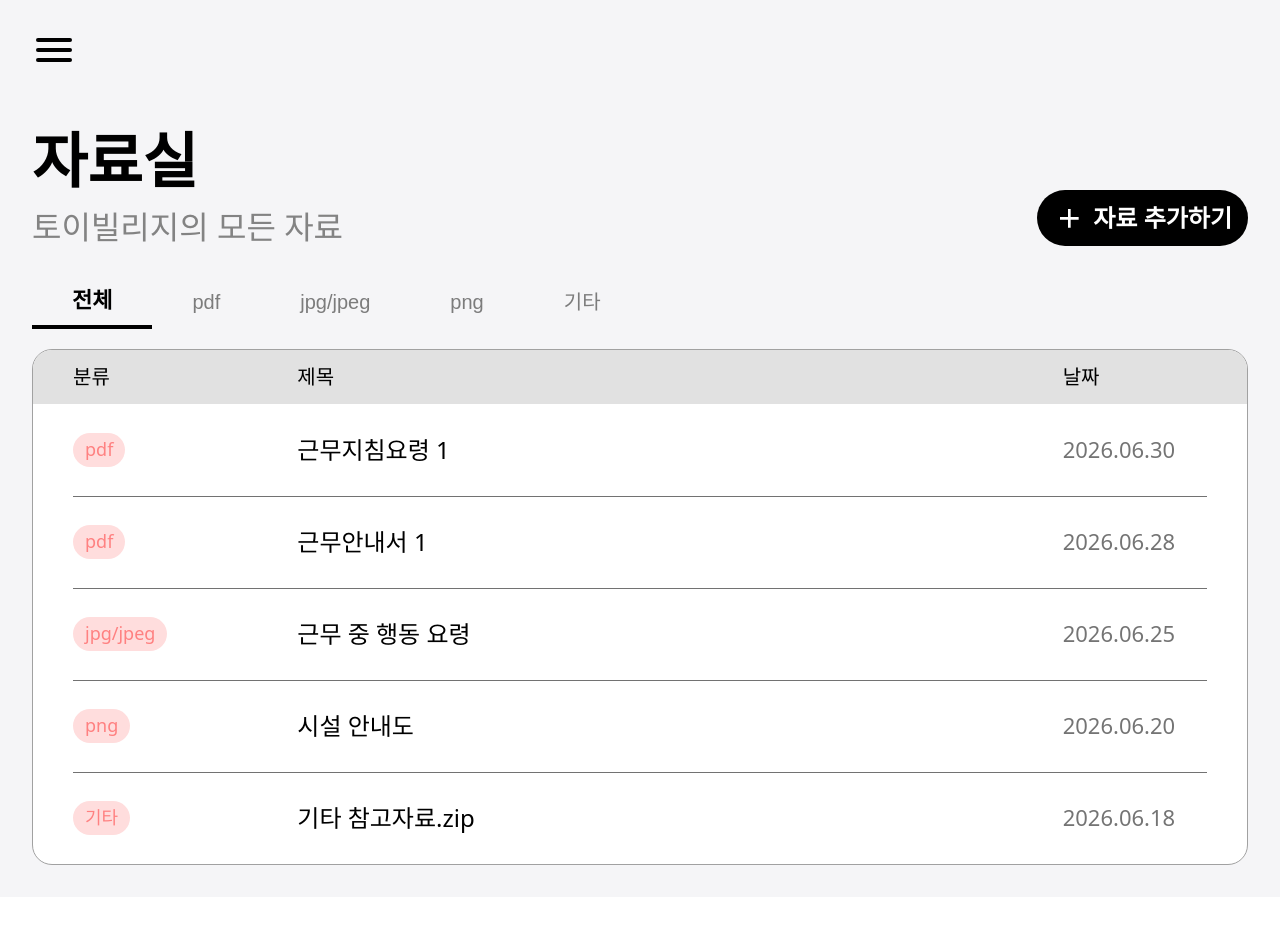
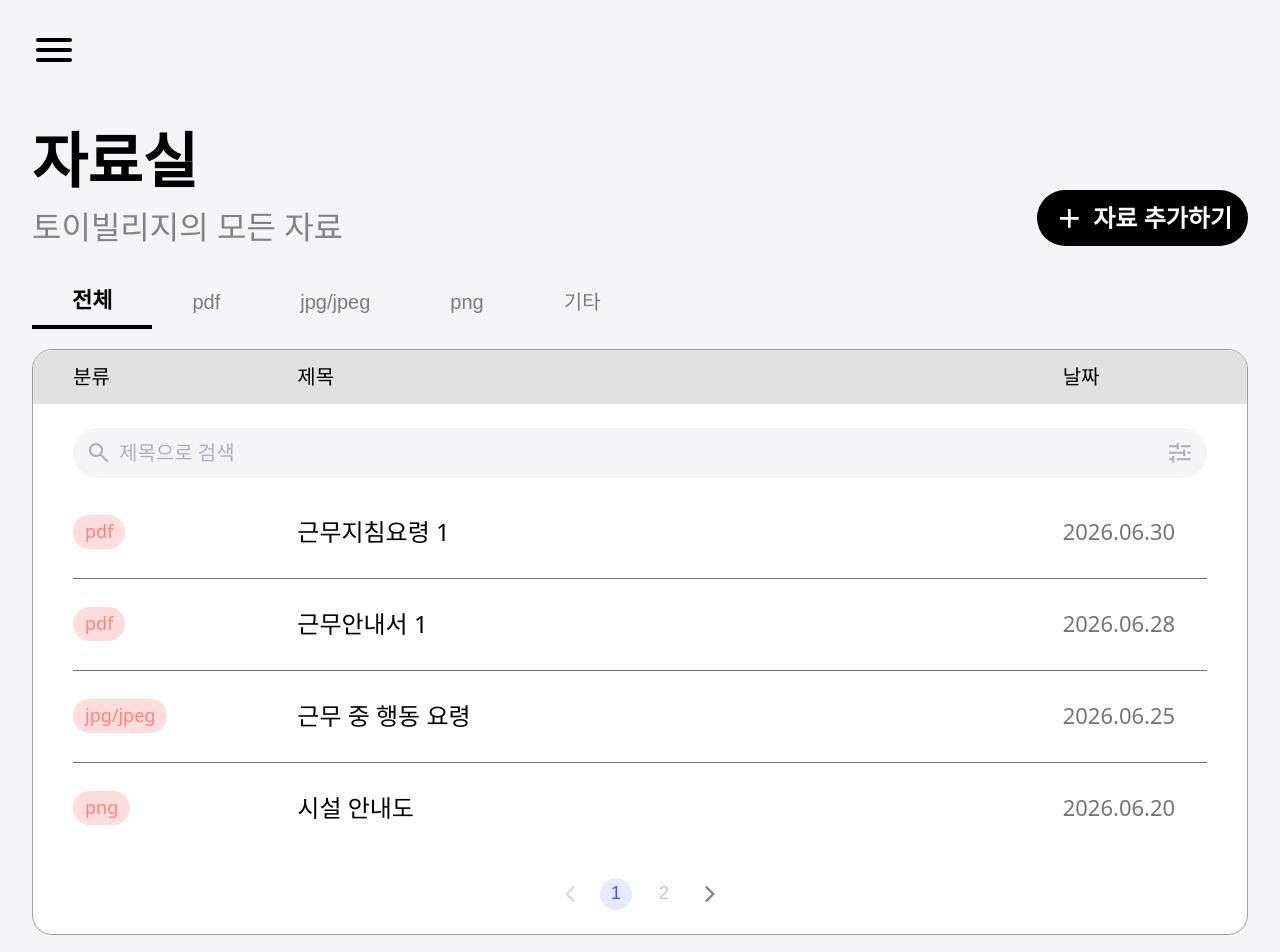
Before and after one commit to ToyVillage/ToyVillage-App-FE, a React (Vite) app: page /notices/resources in a window 1280 px wide. Shown: the top 952 px of the page. Before the commit the page ends 897 px from the top, so only its background shows below. Built offline with nearby package versions, Linux system fonts and the light colour scheme.

Commit message:
feat: 자료실 리스트 검색 ui 추가

```diff
--- a/src/pages/notices/resources/ResourceListPage.tsx
+++ b/src/pages/notices/resources/ResourceListPage.tsx
@@ -5,21 +5,54 @@ import {
   ResourceTable,
   mockResources,
   fileTypeTabs,
+  fileTypeLabel,
   tabToFileType,
 } from '@/entities/resource'
 import { CreateResourceButton } from '@/features/create-resource'
 import { FileTypeTabs } from './ui/FileTypeTabs'
 
+// 한 페이지에 노출할 자료 수(Figma list 컴포넌트 기준). 공지와 동일.
+const PAGE_SIZE = 4
+
 export function ResourceListPage() {
   const navigate = useNavigate()
   const [active, setActive] = useState('전체')
+  const [query, setQuery] = useState('')
+  const [page, setPage] = useState(1)
 
-  const resources = useMemo(() => {
+  const filtered = useMemo(() => {
     const type = tabToFileType[active]
-    return type === null || type === undefined
-      ? mockResources
-      : mockResources.filter((r) => r.fileType === type)
-  }, [active])
+    const byType =
+      type === null || type === undefined
+        ? mockResources
+        : mockResources.filter((r) => r.fileType === type)
+
+    const keyword = query.trim().toLowerCase()
+    if (!keyword) return byType
+
+    return byType.filter((r) =>
+      `${r.title} ${fileTypeLabel[r.fileType]} ${r.date}`
+        .toLowerCase()
+        .includes(keyword),
+    )
+  }, [active, query])
+
+  const pageCount = Math.max(1, Math.ceil(filtered.length / PAGE_SIZE))
+
+  // 탭·검색이 바뀌면 첫 페이지로 되돌린다. 렌더 중 상태 보정(effect 불필요).
+  const filterKey = `${active} ${query}`
+  const [prevFilterKey, setPrevFilterKey] = useState(filterKey)
+  if (prevFilterKey !== filterKey) {
+    setPrevFilterKey(filterKey)
+    setPage(1)
+  }
+  const currentPage = Math.min(page, pageCount)
+
+  const resources = useMemo(
+    () =>
+      filtered.slice((currentPage - 1) * PAGE_SIZE, currentPage * PAGE_SIZE),
+    [filtered, currentPage],
+  )
 
   return (
     <Page>
@@ -41,6 +74,16 @@ export function ResourceListPage() {
         <ResourceTable
           resources={resources}
           onRowClick={(id) => navigate(`/notices/resources/${id}`)}
+          search={{
+            value: query,
+            onChange: setQuery,
+            placeholder: '제목으로 검색',
+            ariaLabel: '자료 검색',
+          }}
+          pagination={{ page: currentPage, pageCount, onChange: setPage }}
+          emptyLabel={
+            query.trim() ? '검색결과가 없습니다' : '표시할 자료가 없습니다'
+          }
         />
       </Content>
     </Page>
```
